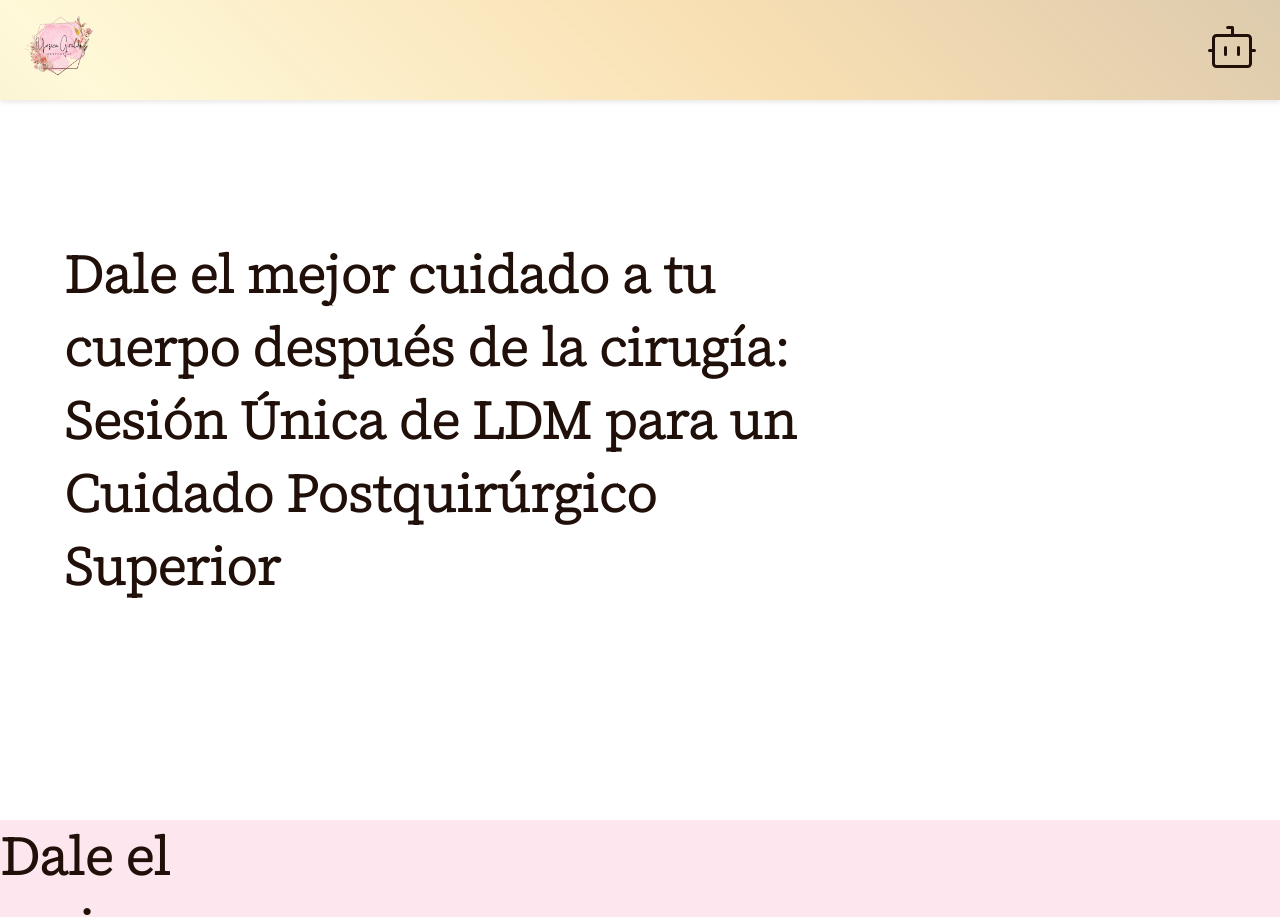
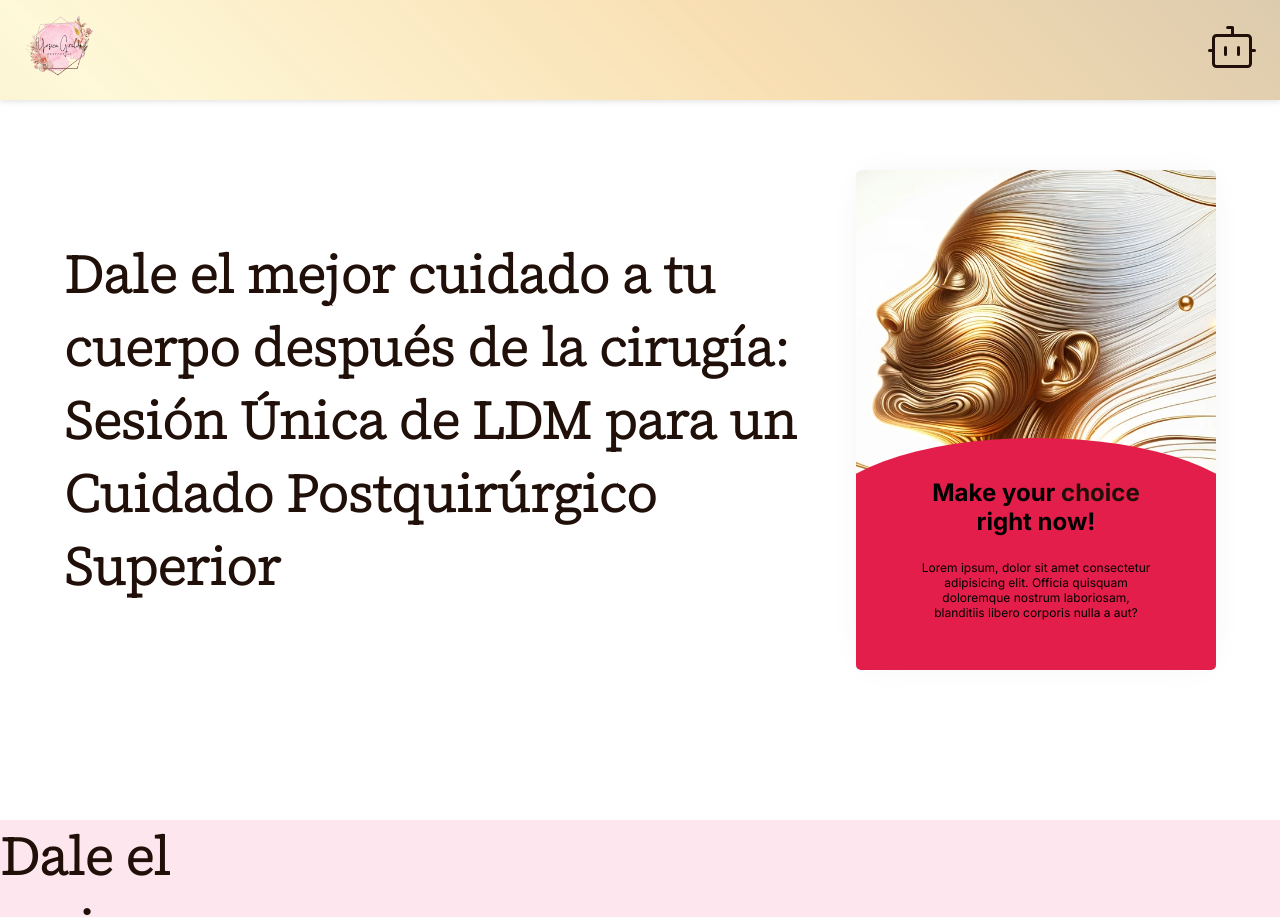
Before and after one commit to caangogi/yesica-aesthetics, a Next.js app: page /services/surgical-care in a window 1280 px wide. Shown: the top 917 px of the page. Built offline with nearby package versions, Linux system fonts and the light colour scheme.

Commit message:
add hover card

```diff
--- /dev/null
+++ b/src/components/cards/CardHover.tsx
@@ -0,0 +1,35 @@
+import Image from 'next/image'
+import React from 'react'
+import styles from '@/styles/card-hover.module.scss'
+
+function CardHover() {
+
+
+  return (
+    <div className={styles.card_hover}>
+        <div className={styles.card_hover__content}>
+        <h3 className={styles.card_hover__title}>
+            Make your <span>choice</span> right now!
+        </h3>
+        <p className={styles.card_hover__text}>Lorem ipsum, dolor sit amet consectetur adipisicing elit. Officia quisquam doloremque nostrum laboriosam, blanditiis libero corporis nulla a aut?</p>
+        <a href="#" className={styles.card_hover__link}>
+            <span>Learn How</span>
+            <svg fill="none" viewBox="0 0 24 24" stroke-width="1.5" stroke="currentColor">
+            <path stroke-linecap="round" stroke-linejoin="round" d="M13.5 4.5L21 12m0 0l-7.5 7.5M21 12H3" />
+            </svg>
+        </a>
+        </div>
+        <div className={styles.card_hover__extra}>
+        <h4>Learn <span>now</span> and get <span>40%</span> discount!</h4>
+        </div>
+        <Image
+
+            width={1000}
+            height={1000}
+            src="/images/link-cards/01.png" alt="card hover alt "
+        />
+    </div>
+  )
+}
+
+export default CardHover
--- a/src/components/pages/SurgicalCare.tsx
+++ b/src/components/pages/SurgicalCare.tsx
@@ -2,6 +2,7 @@ import React from 'react';
 import styles from '@/styles/pages/surgical-care-page.module.scss';
 import { motion } from 'framer-motion';
 import { useInView } from 'react-intersection-observer';
+import CardHover from '../cards/CardHover';
 
 interface SectionProps {
   children: React.ReactNode;
@@ -35,9 +36,16 @@ export default function SurgicalCareDetails() {
   return (
     <div className={styles.surgical_care_page}>
       <Section className={`${styles.section} ${styles.section1}`}>
-        <div className={styles.text_container}>
-          <h2 className={styles.title_page}>Dale el mejor cuidado a tu cuerpo después de la cirugía: Sesión Única de LDM para un Cuidado Postquirúrgico Superior</h2>
+
+        <div className={styles.section1_content}>
+          <div className={styles.text_container}>
+            <h2 className={styles.title_page}>Dale el mejor cuidado a tu cuerpo después de la cirugía: Sesión Única de LDM para un Cuidado Postquirúrgico Superior</h2>
+          </div>
+          <div className={styles.cards_container}>
+            <CardHover/>
+          </div>
         </div>
+
       </Section>
 
       <Section className={`${styles.section} ${styles.section2}`}>
--- /dev/null
+++ b/src/styles/card-hover.module.scss
@@ -0,0 +1,154 @@
+.card_hover {
+    $root: &;
+    width: 360px;
+    height: 500px;
+    position: relative;
+    overflow: hidden;
+    box-shadow: 0 0 32px -10px rgba(0,0,0,0.08);
+    border-radius: 5px;
+    &:has(#{$root}__link:hover) {
+
+      #{$root}__extra {
+        transform: translateY(0);
+        transition: transform 0.35s;
+      }
+    }
+
+    &:hover {
+
+      #{$root} {
+
+        &__content {
+          background-color: #fdcddd;
+          bottom: 100%;
+          transform: translateY(100%);
+          padding: 50px 60px;
+          transition: all 0.35s cubic-bezier(.1,.72,.4,.97);
+        }
+
+        &__link {
+          opacity: 1;
+          transform: translate(-50%, 0);
+          transition: all 0.3s 0.35s cubic-bezier(.1,.72,.4,.97);
+        }
+      }
+
+      img {
+        transform: scale(1);
+        transition: 0.35s 0.1s transform cubic-bezier(.1,.72,.4,.97);
+      }
+    }
+
+    &__content {
+      width: 100%;
+      text-align: center;
+      background-color: #e41e4a;
+      padding: 0 60px 50px;
+      position: absolute;
+      bottom: 0;
+      left: 0;
+      transform: translateY(0);
+      transition: all 0.35s 0.35s cubic-bezier(.1,.72,.4,.97);
+      will-change: bottom, background-color, transform, padding;
+      z-index: 1;
+
+      &::before,
+      &::after {
+        content: '';
+        width: 100%;
+        height: 120px;
+        background-color: inherit;
+        position: absolute;
+        left: 0;
+        z-index: -1;
+      }
+
+      &::before {
+        top: -80px;
+        clip-path: ellipse(60% 80px at bottom center);
+      }
+
+      &::after {
+        bottom: -80px;
+        clip-path: ellipse(60% 80px at top center);
+      }
+    }
+
+    &__title {
+      font-size: 1.5rem;
+      margin-bottom: 1em;
+
+      span {
+        color: #201009;
+      }
+    }
+
+    &__text {
+      font-size: 0.75rem;
+    }
+
+    &__link {
+      position: absolute;
+      bottom: 1rem;
+      left: 50%;
+      transform: translate(-50%, 10%);
+      display: flex;
+      flex-wrap: wrap;
+      align-items: center;
+      text-decoration: none;
+      color: #201009;
+      opacity: 0;
+      padding: 10px;
+      transition: all 0.35s;
+
+      &:hover {
+
+        svg {
+          transform: translateX(4px);
+        }
+      }
+
+      svg {
+        width: 18px;
+        margin-left: 4px;
+        transition: transform 0.3s;
+      }
+    }
+
+    &__extra {
+      height: 50%;
+      position: absolute;
+      display: flex;
+      align-items: center;
+      justify-content: center;
+      flex-direction: column;
+      width: 100%;
+      font-size: 1.5rem;
+      text-align: center;
+      background-color: #e41e4a;
+      padding: 80px;
+      bottom: 0;
+      z-index: 0;
+      color: #dee8c2;
+      transform: translateY(100%);
+      will-change: transform;
+      transition: transform 0.35s;
+
+      span {
+        color: #fff;
+      }
+    }
+
+    img {
+      position: absolute;
+      top: 0;
+      left: 0;
+      width: 100%;
+      height: 100%;
+      object-fit: cover;
+      object-position: center;
+      z-index: -1;
+      transform: scale(1.2);
+      transition: 0.35s 0.35s transform cubic-bezier(.1,.72,.4,.97);
+    }
+  }
```
